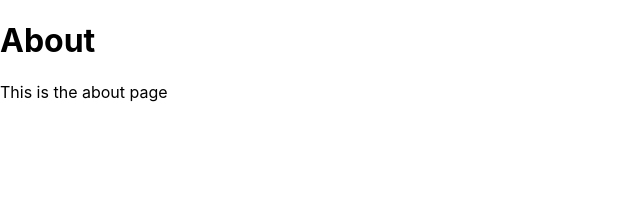
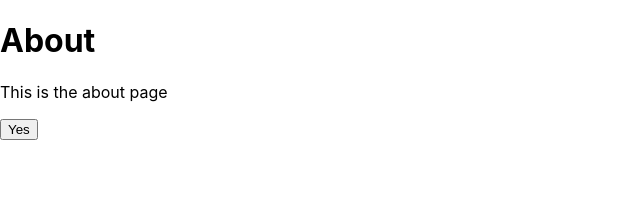
Before and after one commit to Elias-Traunbauer/school_collab, a Next.js app: page /about in a window 1280 px wide. Shown: the top 209 px of the page, without its empty margins (0-640 px from the left). Built offline with nearby package versions, Linux system fonts and the light colour scheme.

Commit message:
about btn

```diff
--- a/pages/about.js
+++ b/pages/about.js
@@ -3,6 +3,7 @@ export default function Home() {
         <>
         <h1>About</h1>
         <p>This is the about page</p>
+        <button>Yes</button>
         </>
     )
 }
```
